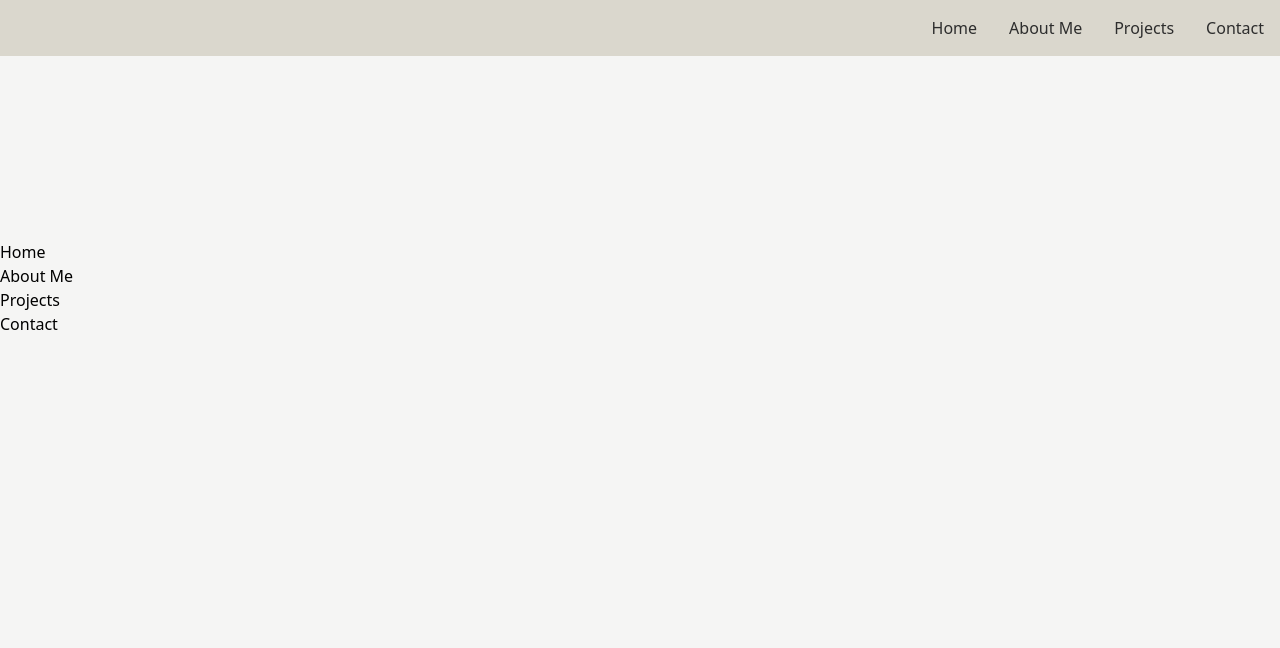
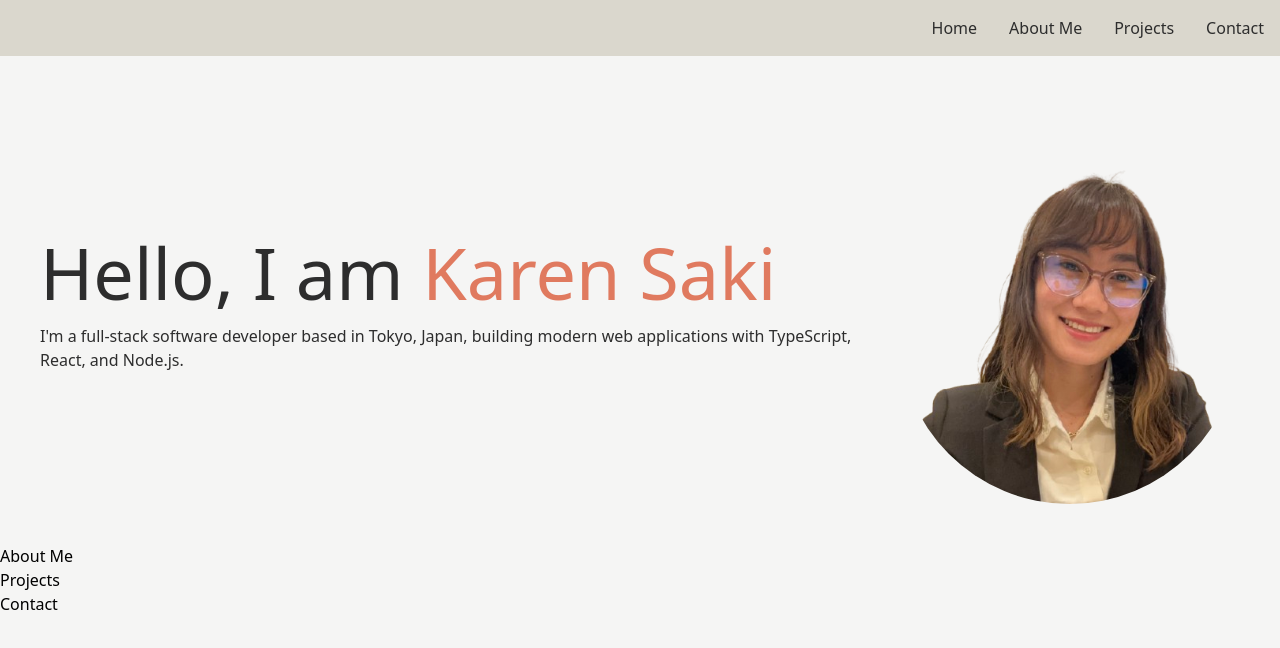
Before and after one commit to KSmiyazawa/my-portfolio, a React (Vite) app: page / in a window 1280 px wide. Shown: the top 648 px of the page. Built offline with nearby package versions, Linux system fonts and the light colour scheme.

Commit message:
feat: add Home section

```diff
--- a/src/App.tsx
+++ b/src/App.tsx
@@ -9,7 +9,7 @@ function App() {
   return (
     <div className='bg-[#F5F5F4] h-full'>
       <Navbar />
-      <main className='pt-60'>
+      <main className='pt-16'>
         <Home />
         <AboutMe />
         <Projects />
--- a/src/sections/Home.tsx
+++ b/src/sections/Home.tsx
@@ -1,11 +1,18 @@
-import React from 'react'
+function Home() {
+    return (
+        <section id='home' className='flex items-center justify-center gap-10 p-10'>
+            <div className='text-[#2D2D2D]'>
+                <h1 className='text-7xl '>
+                    Hello, I am <span className='text-[#E07A5F]'>Karen Saki</span>
+                </h1>
+                <p className="mt-4 text-md">
+                    I'm a full-stack software developer based in Tokyo, Japan, building modern web applications with TypeScript, React, and Node.js.
+                </p>
+            </div>
 
-function Home() {
-  return (
-    <section id='home'>
-      <p>Home</p>
-    </section>
-  )
+            <div className='bg-[url(/profile-photo.png)] bg-cover bg-center h-100 w-100 rounded-full'></div>
+        </section>
+    )
 }
 
 export default Home
```
Also changed, not shown: public/profile-photo.png (added).
